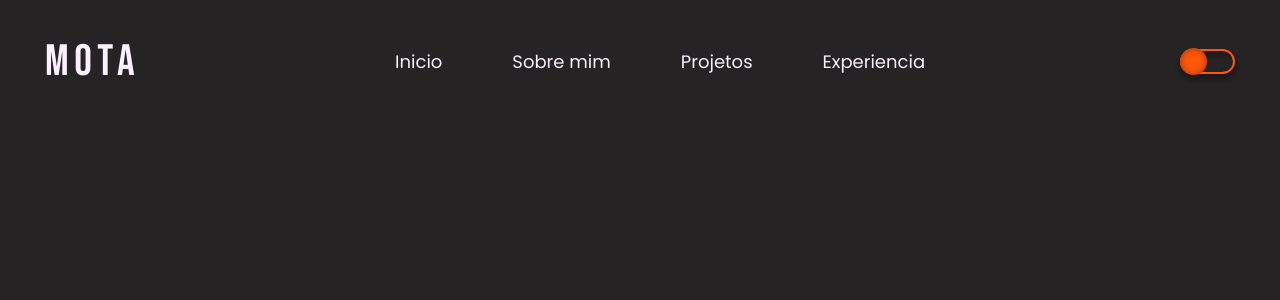
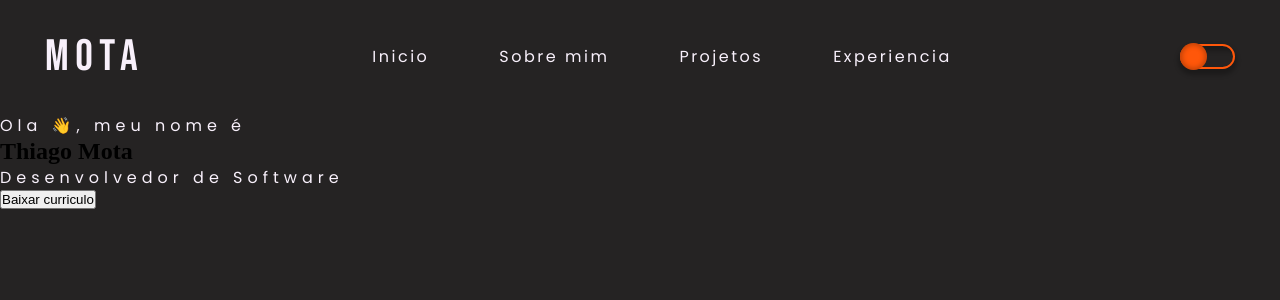
Before and after one commit to thiagomotaPE/portfolio, an Angular app: page / in a window 1280 px wide. Shown: the top 300 px of the page. Built offline with nearby package versions, Linux system fonts and the light colour scheme.

Commit message:
main
começando  a criar a main

```diff
--- a/src/app/components/header/header.component.css
+++ b/src/app/components/header/header.component.css
@@ -5,7 +5,7 @@ header {
     align-items: center;
 
     padding: 15px;
-    margin: 20px;
+    margin: 15px;
     margin-left: 30px;
     margin-right: 30px;
 }
@@ -15,20 +15,21 @@ header > .logo-area > a {
 }
 
 header > .logo-area > a h1 {
-    font-family: 'Bebas Neue';
+    font-family: var(--firstFont);
     font-size: 44px;
     font-style: normal;
     font-weight: 400;
-    letter-spacing: 5.6px;
+    letter-spacing: 6.6px;
 
     color: var(--lettersColor);
 }
 
 header > .navigation-area > nav > a {
-    font-family: 'Poppins';
+    font-family: var(--secondFont);
     font-weight: 400;
-    font-size: 18px;
+    font-size: 16px;
     text-decoration: none;
+    letter-spacing: 2.5px;
     color: var(--lettersColor);
 
     margin: 35px;
--- /dev/null
+++ b/src/app/components/saudation/saudation.component.css
@@ -0,0 +1,18 @@
+p {
+    color: var(--lettersColor);
+
+    font-family: Poppins;
+    font-size: 16px;
+    font-style: normal;
+    font-weight: 400;
+    line-height: normal;
+    letter-spacing: 5px;
+}
+
+h1 {
+
+}
+
+button {
+
+}
--- /dev/null
+++ b/src/app/components/saudation/saudation.component.html
@@ -0,0 +1,4 @@
+<p>Ola 👋, meu nome é</p>
+<h1>Thiago Mota</h1>
+<p><span></span>Desenvolvedor de Software</p>
+<button type="button">Baixar curriculo</button>
--- a/src/app/pages/home/home.component.html
+++ b/src/app/pages/home/home.component.html
@@ -1 +1,19 @@
 <app-header></app-header>
+<main>
+    <section class="saudation">
+        <div class="saudation-content">
+            <app-saudation></app-saudation>
+        </div>
+        <!-- <div class="social-midias">
+            <nav>
+                <a href="#">Icon</a>
+                <a href="#">Icon</a>
+                <a href="#">Icon</a>
+                <a href="#">Icon</a>
+            </nav>
+        </div> -->
+    </section>
+    <!-- <section class="avatar">
+        <img src="../../../assets/avatar-img/avatar1.png" alt="avatar estilo pixar de thiago mota">
+    </section> -->
+</main>
--- a/src/app/pages/home/home.component.ts
+++ b/src/app/pages/home/home.component.ts
@@ -1,12 +1,13 @@
 import { Component } from '@angular/core';
 import { HeaderComponent } from "../../components/header/header.component";
+import { SaudationComponent } from '../../components/saudation/saudation.component';
 
 @Component({
     selector: 'app-home',
     standalone: true,
     templateUrl: './home.component.html',
     styleUrl: './home.component.css',
-    imports: [HeaderComponent]
+    imports: [HeaderComponent, SaudationComponent]
 })
 export class HomeComponent {
 
```
Also changed, not shown: src/app/components/saudation/saudation.component.ts (added, +12 -0 lines), 1 other file (tests, documents, lock files or other folders).
